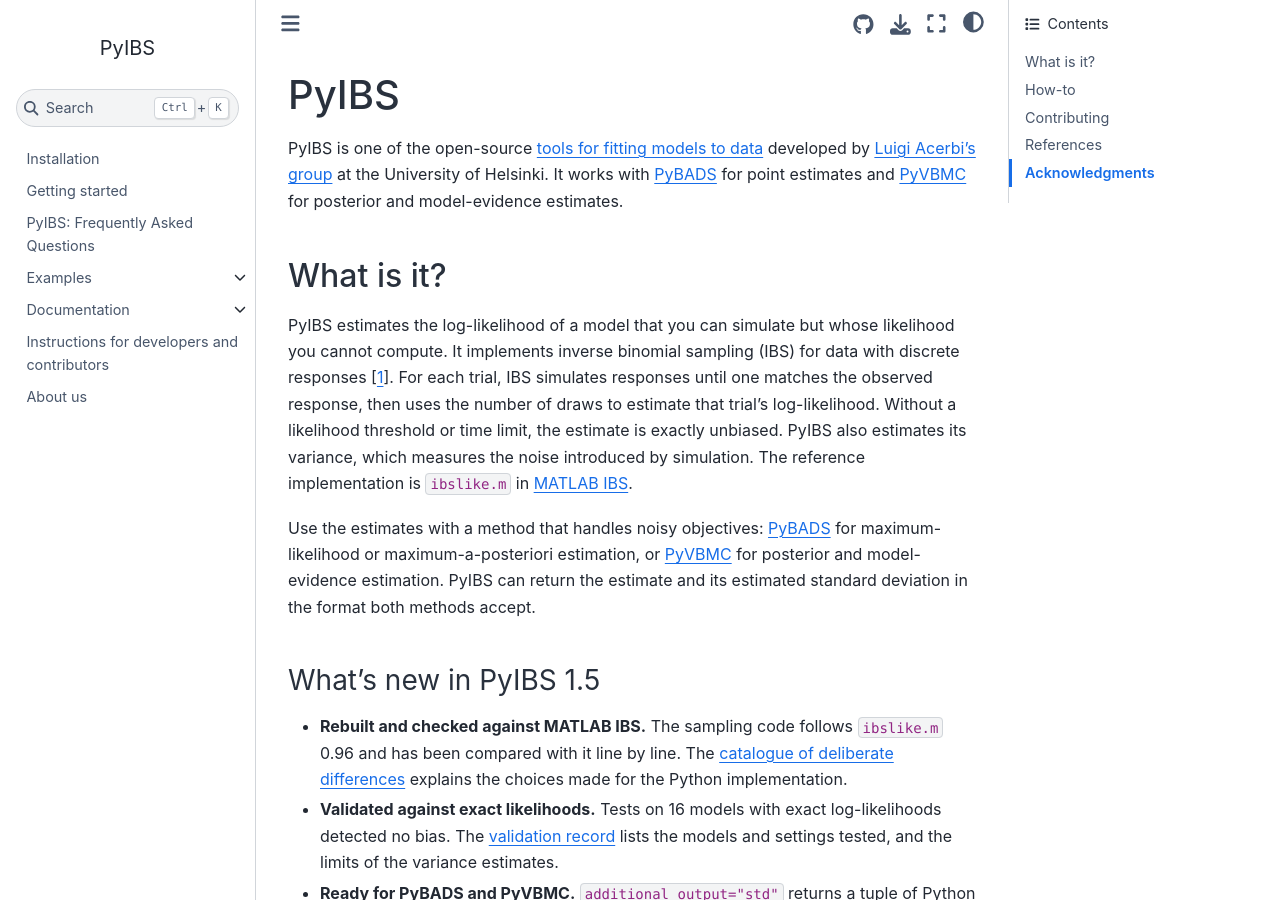
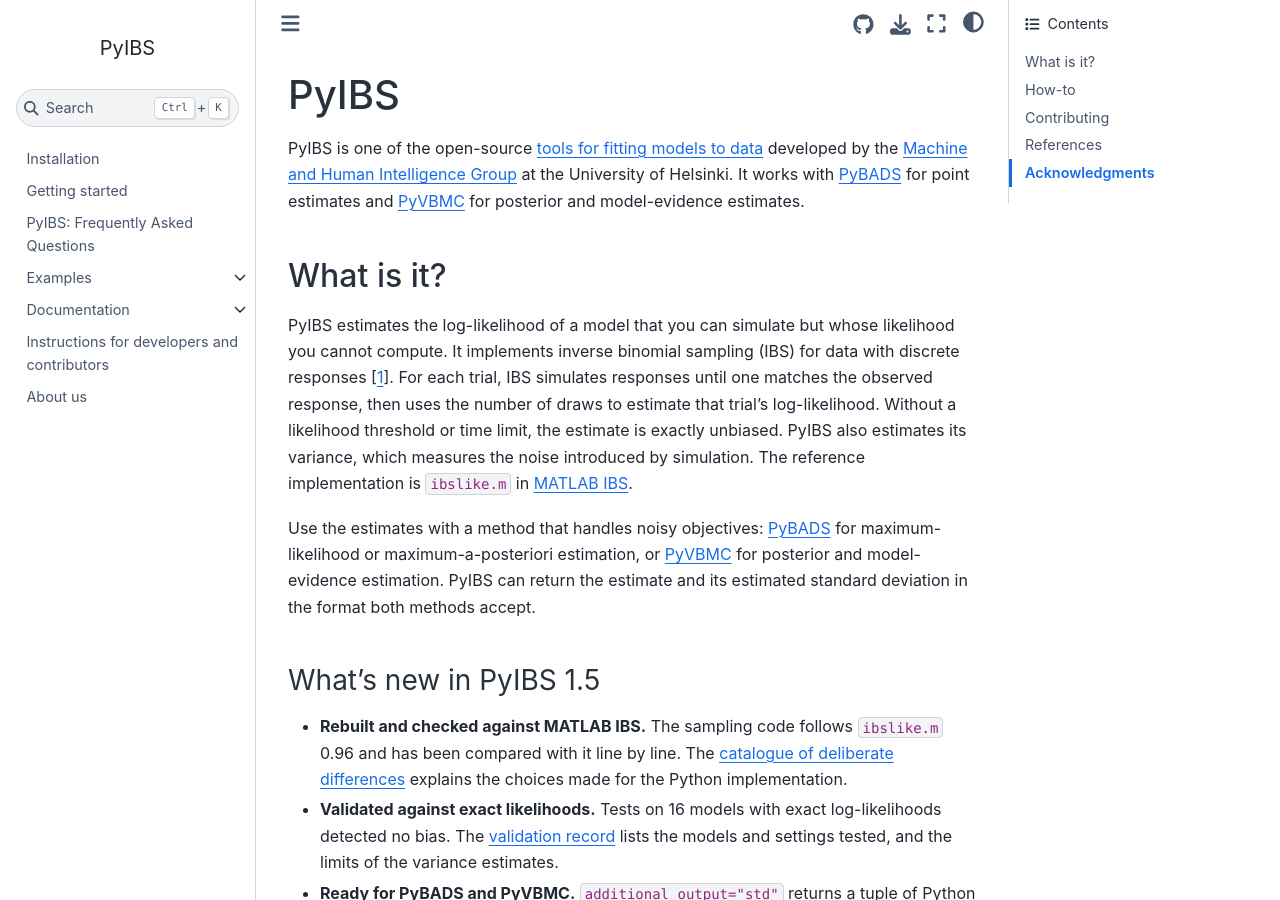
Before and after one commit to acerbilab/pyibs, a Sphinx documentation site: the page built from docsrc/source/index.rst, in a window 1280 px wide and 900 px high. Built offline with Sphinx 7.4.7 and the Sphinx Book theme 1.1.4, drawn with Linux system fonts in a browser that asks for light colours; pages that are not in the unit, such as notebooks, are missing from menus; comment, search, counter and statistics services are not loaded.

Commit message:
docs: the README and the docs name the Machine and Human Intelligence Group (#4)
The introductions of the README and the docs' index say that PyIBS is one of the open-source tools for fitting models to data developed by the Machine and Human Intelligence Group at the University of Helsinki, as the footer does, with the same link to the group's page.

Co-authored-by: Claude Opus 5.5 <noreply@anthropic.com>

```diff
--- a/docsrc/source/index.rst
+++ b/docsrc/source/index.rst
@@ -2,7 +2,7 @@
 PyIBS
 *****
 
-PyIBS is one of the open-source `tools for fitting models to data <https://acerbilab.org/model-fitting/>`__ developed by `Luigi Acerbi's group <https://www.helsinki.fi/en/researchgroups/machine-and-human-intelligence>`__ at the University of Helsinki. It works with `PyBADS <https://acerbilab.github.io/pybads/>`__ for point estimates and `PyVBMC <https://acerbilab.org/pyvbmc/>`__ for posterior and model-evidence estimates.
+PyIBS is one of the open-source `tools for fitting models to data <https://acerbilab.org/model-fitting/>`__ developed by the `Machine and Human Intelligence Group <https://www.helsinki.fi/en/researchgroups/machine-and-human-intelligence>`__ at the University of Helsinki. It works with `PyBADS <https://acerbilab.github.io/pybads/>`__ for point estimates and `PyVBMC <https://acerbilab.org/pyvbmc/>`__ for posterior and model-evidence estimates.
 
 What is it?
 ###########
```
Also changed, not shown: README.md (+1 -1 lines).
